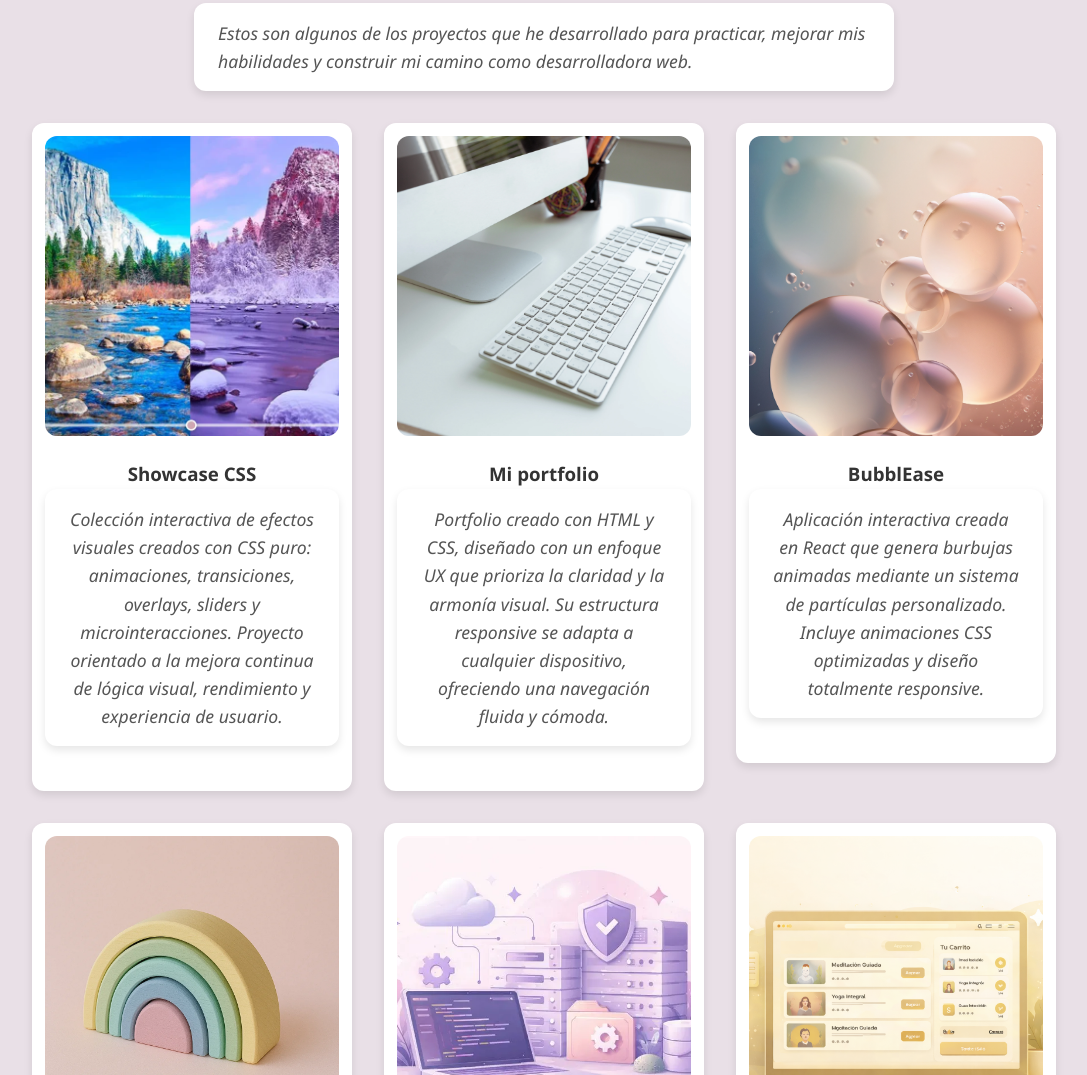
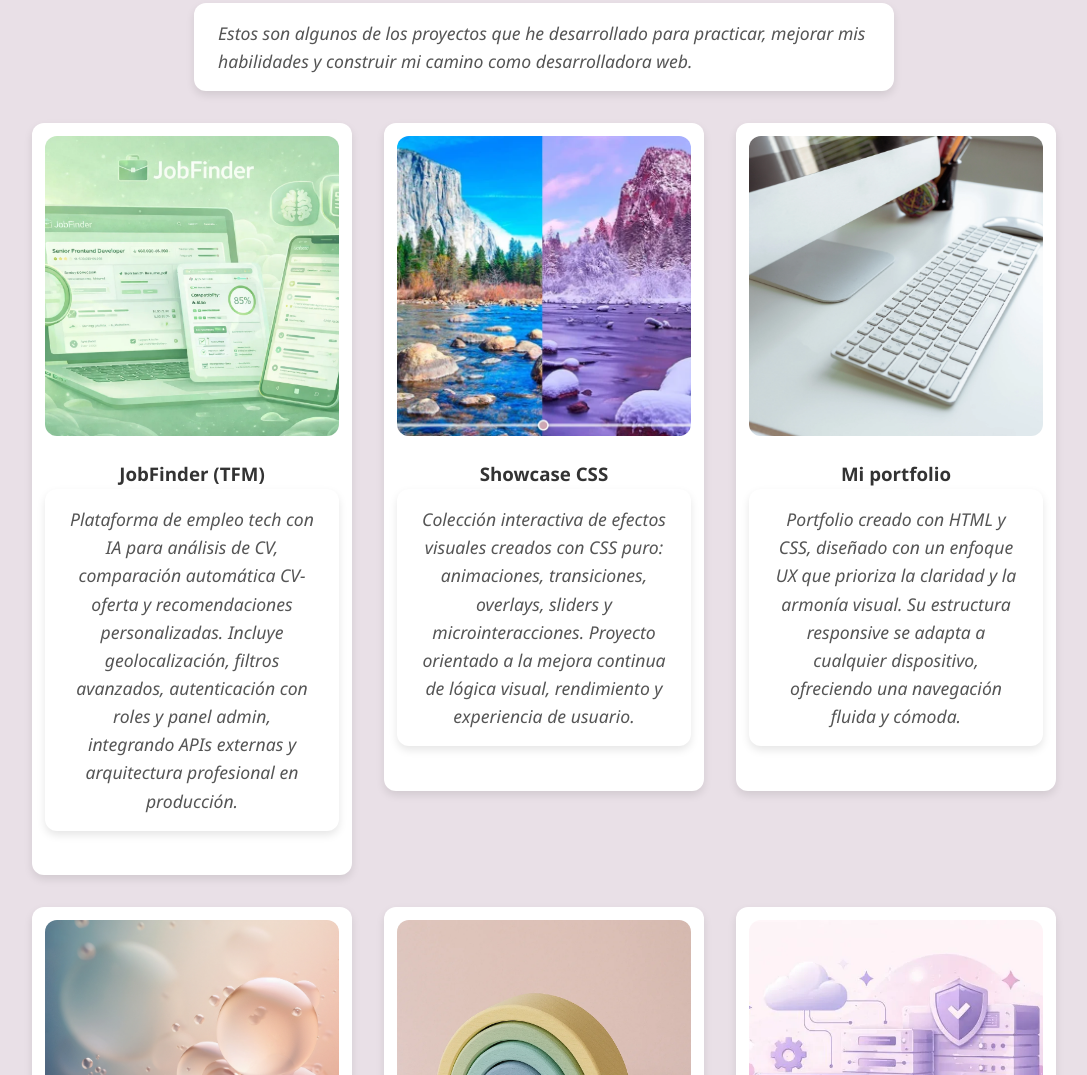
Before and after one commit to BenitaPlata/Portfolio-BenitaPlata, a website: page proyectos.html in a window 1280 px wide. Shown: the part 344-1419 px from the top of the page, without its empty margins (96-1183 px from the left). Drawn offline with Linux system fonts and the light colour scheme.

Commit message:
jobfinder

```diff
--- a/proyectos.html
+++ b/proyectos.html
@@ -1,4 +1,4 @@
-<!DOCTYPE html>
+<!doctype html>
 <html lang="es">
   <head>
     <meta charset="UTF-8" />
@@ -29,6 +29,24 @@
         </p>
 
         <div class="galeria-proyectos">
+          <!-- Proyecto 1: JobFinder (TFM) -->
+          <a
+            href="https://jobfinder-app-ai.vercel.app/"
+            target="_blank"
+            class="proyecto-link"
+          >
+            <article class="proyecto">
+              <img
+                src="imágenes/jobfinder.webp"
+                alt="JobFinder aplicación de empleo con IA"
+              />
+              <h3>JobFinder (TFM)</h3>
+              <p>
+                Plataforma de empleo tech con IA para análisis de CV, comparación automática CV-oferta y recomendaciones personalizadas. Incluye geolocalización, filtros avanzados, autenticación con roles y panel admin, integrando APIs externas y arquitectura profesional en producción.
+              </p>
+            </article>
+          </a>
+
           <!-- 🚀 Proyecto Destacado: Showcase CSS -->
           <a
             href="https://showcase-css.vercel.app/"
@@ -50,7 +68,7 @@
             </article>
           </a>
 
-          <!-- Proyecto 1: Mi Portfolio -->
+          <!-- Proyecto 3: Mi Portfolio -->
           <a
             href="https://portfolio-benitaplata.vercel.app/"
             target="_blank"
@@ -71,7 +89,7 @@
             </article>
           </a>
 
-          <!-- Proyecto 2: BubblEase -->
+          <!-- Proyecto 4: BubblEase -->
           <a
             href="https://bubblease.vercel.app/"
             target="_blank"
@@ -89,7 +107,7 @@
             </article>
           </a>
 
-          <!-- Proyecto 3: MontessoriPlay -->
+          <!-- Proyecto 5: MontessoriPlay -->
           <a
             href="https://montessori-play.vercel.app/"
             target="_blank"
@@ -107,7 +125,7 @@
             </article>
           </a>
 
-          <!-- Proyecto 4: Portal de sesiones (Backend) -->
+          <!-- Proyecto 6: Portal de sesiones (Backend) -->
           <a
             href="https://github.com/BenitaPlata/EntornoServidor-Backend"
             target="_blank"
@@ -126,7 +144,7 @@
             </article>
           </a>
 
-          <!-- Proyecto 5: Vanilla JS Session Portal -->
+          <!-- Proyecto 7: Vanilla JS Session Portal -->
           <a
             href="https://benitaplata.github.io/vanilla-js-session-portal/"
             target="_blank"
@@ -144,7 +162,7 @@
             </article>
           </a>
 
-          <!-- Proyecto 6: Quickplan -->
+          <!-- Proyecto 8: Quickplan -->
           <a
             href="https://github.com/BenitaPlata/quickplan-events"
             target="_blank"
@@ -162,21 +180,26 @@
             </article>
           </a>
 
-          <!-- Proyecto 7: ReactJS -->
+          <!-- Proyecto 9: ReactJS -->
           <a
             href="https://proyecto-react-js-beta.vercel.app/"
             target="_blank"
             class="proyecto-link"
           >
             <article class="proyecto">
-              <img src="imágenes/reactjs.webp" alt="Buscador de películas React" />
+              <img
+                src="imágenes/reactjs.webp"
+                alt="Buscador de películas React"
+              />
               <h3>Buscador de Películas (React)</h3>
               <p>
-               Proyecto en React que consume una API externa para la búsqueda de películas y gestión de favoritos. Implementa React Router, Context API y custom hooks, con una arquitectura clara y diseño responsive.
+                Proyecto en React que consume una API externa para la búsqueda
+                de películas y gestión de favoritos. Implementa React Router,
+                Context API y custom hooks, con una arquitectura clara y diseño
+                responsive.
               </p>
             </article>
           </a>
-
         </div>
       </section>
     </main>
```
Also changed, not shown: imágenes/jobfinder.webp (added).
